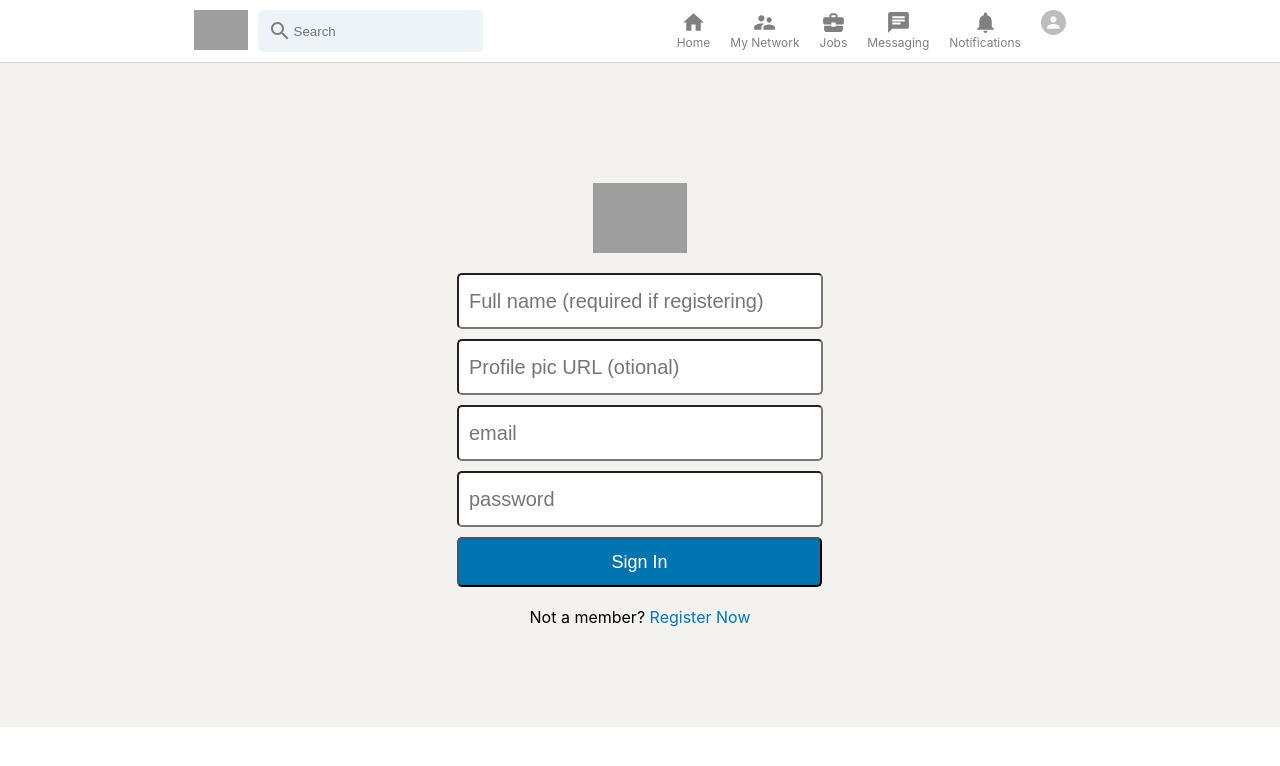
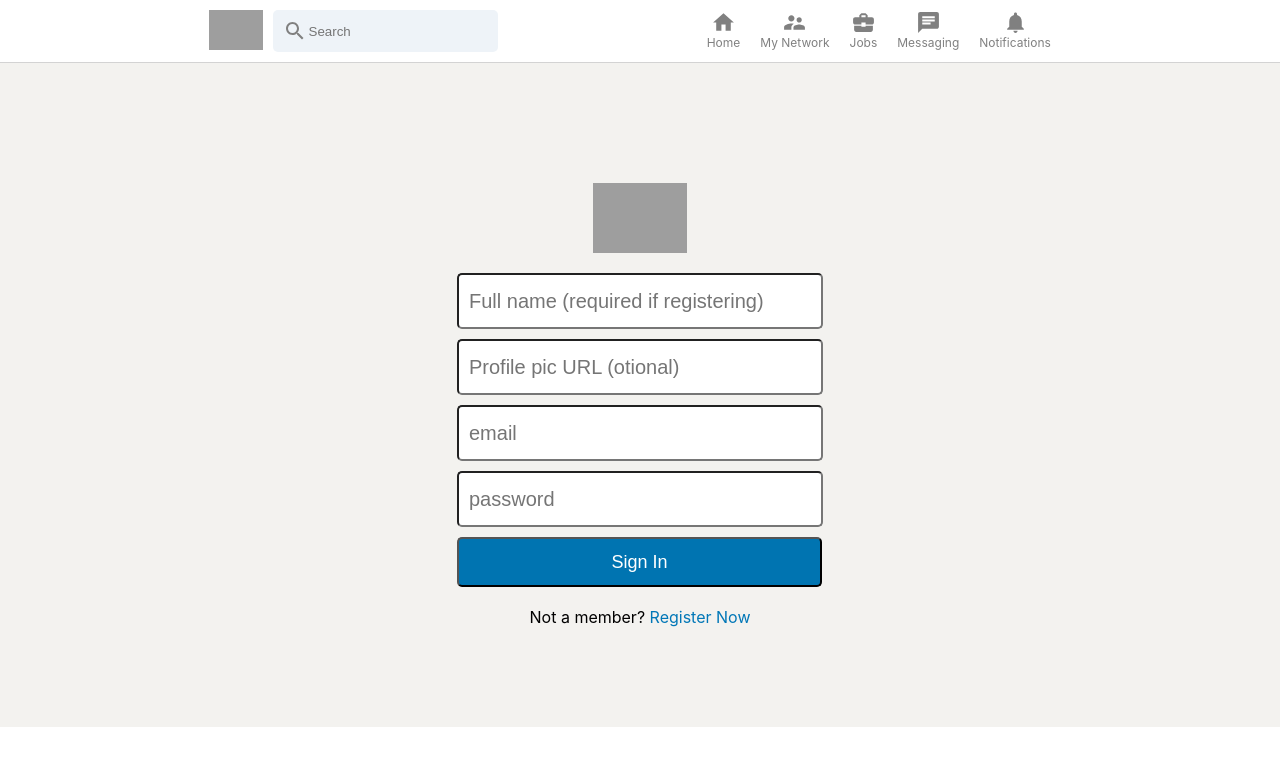
Before and after one commit to RAFH82/linkedin-clone, a React (Create React App) app: page / in a window 1280 px wide. Shown: the top 766 px of the page. Built offline with nearby package versions, Linux system fonts and the light colour scheme; no server answers; grey boxes are pictures that could not be loaded.

Commit message:
Updated avatar display when not logged in

```diff
--- a/src/Header.js
+++ b/src/Header.js
@@ -40,11 +40,15 @@ function Header() {
 				<HeaderOption Icon={BusinessCenterIcon} title="Jobs" />
 				<HeaderOption Icon={ChatIcon} title="Messaging" />
 				<HeaderOption Icon={NotificationsIcon} title="Notifications" />
-				<HeaderOption
-					avatar={true}
-					title={user?.displayName}
-					onClick={logoutOfApp}
-				/>
+				{!user ? (
+					<></>
+				) : (
+					<HeaderOption
+						avatar={true}
+						title={user?.displayName}
+						onClick={logoutOfApp}
+					/>
+				)}
 			</div>
 		</div>
 	);
```
